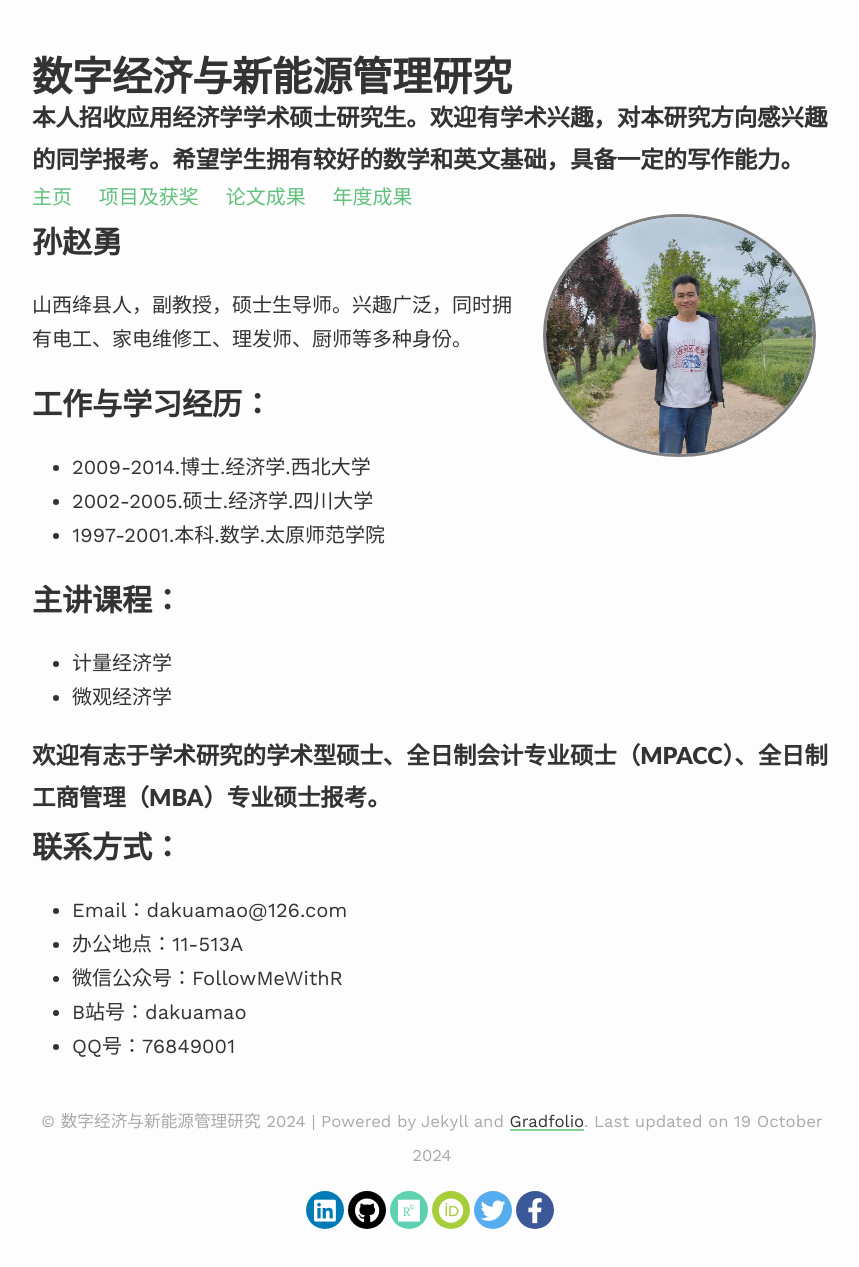
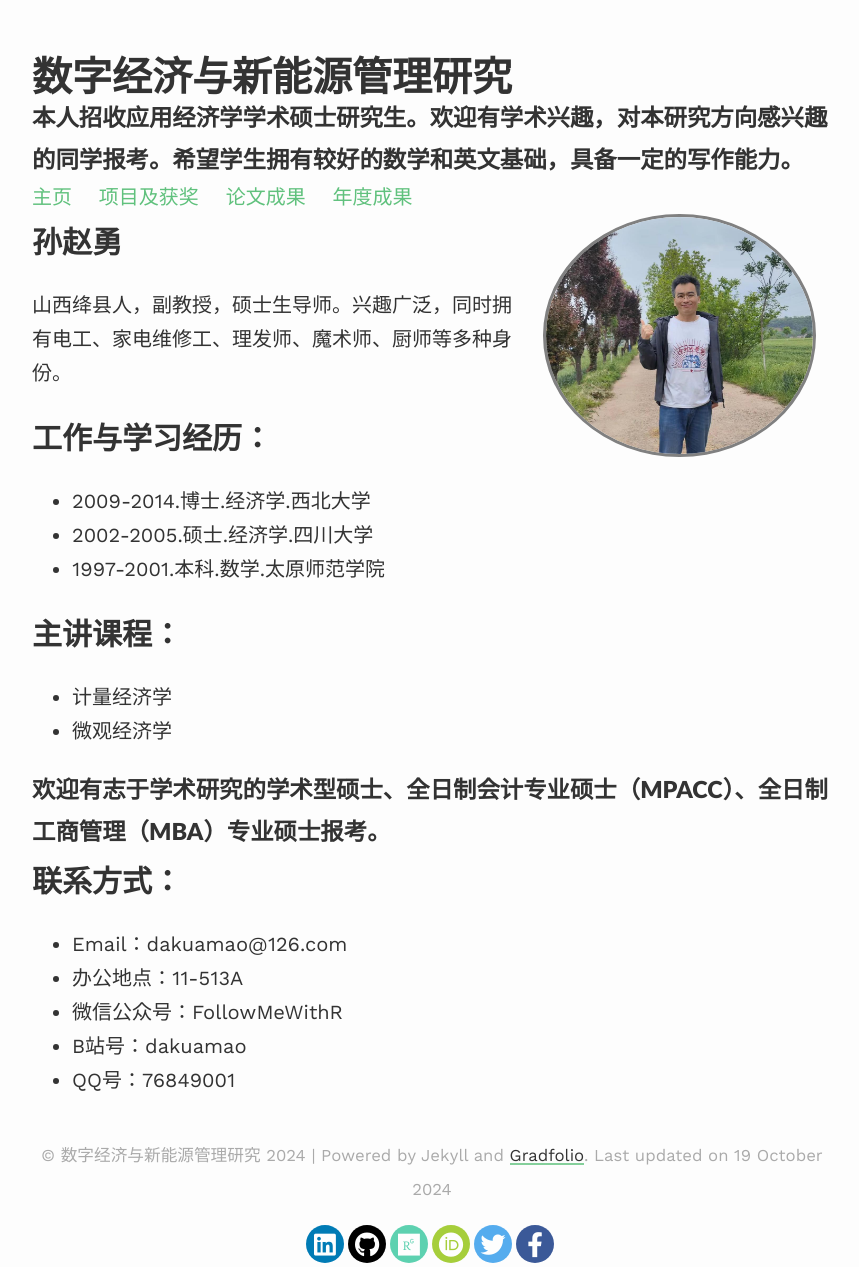
Before and after one commit to dakuamao/sun, a Jekyll site: the page built from index.md, in a window 1280 px wide. Shown: the whole page, without its empty margins (208-1067 px from the left). Built offline with Jekyll 4.4.1, drawn with Linux system fonts in a browser that asks for light colours; nearby versions of some CDN libraries; our own code applies the rules of GitHub Pages for plain Markdown files; before the commit the page ends 1233 px from its top, so only the background shows below that.

Commit message:
Update index.md

```diff
--- a/index.md
+++ b/index.md
@@ -9,7 +9,7 @@ published: true
 
 # 孙赵勇
 
-山西绛县人，副教授，硕士生导师。兴趣广泛，同时拥有电工、家电维修工、理发师、厨师等多种身份。
+山西绛县人，副教授，硕士生导师。兴趣广泛，同时拥有电工、家电维修工、理发师、魔术师、厨师等多种身份。
 
 ## 工作与学习经历：
 - 2009-2014.博士.经济学.西北大学
```
